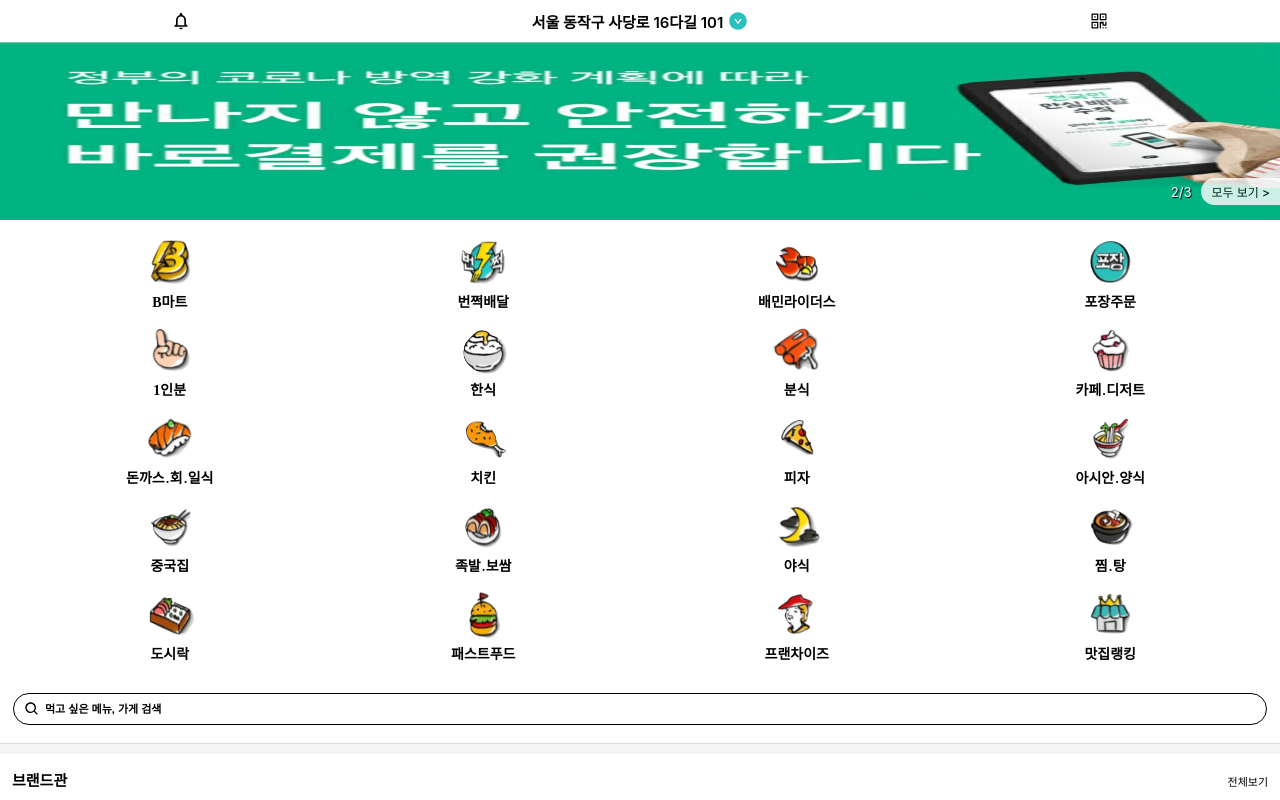
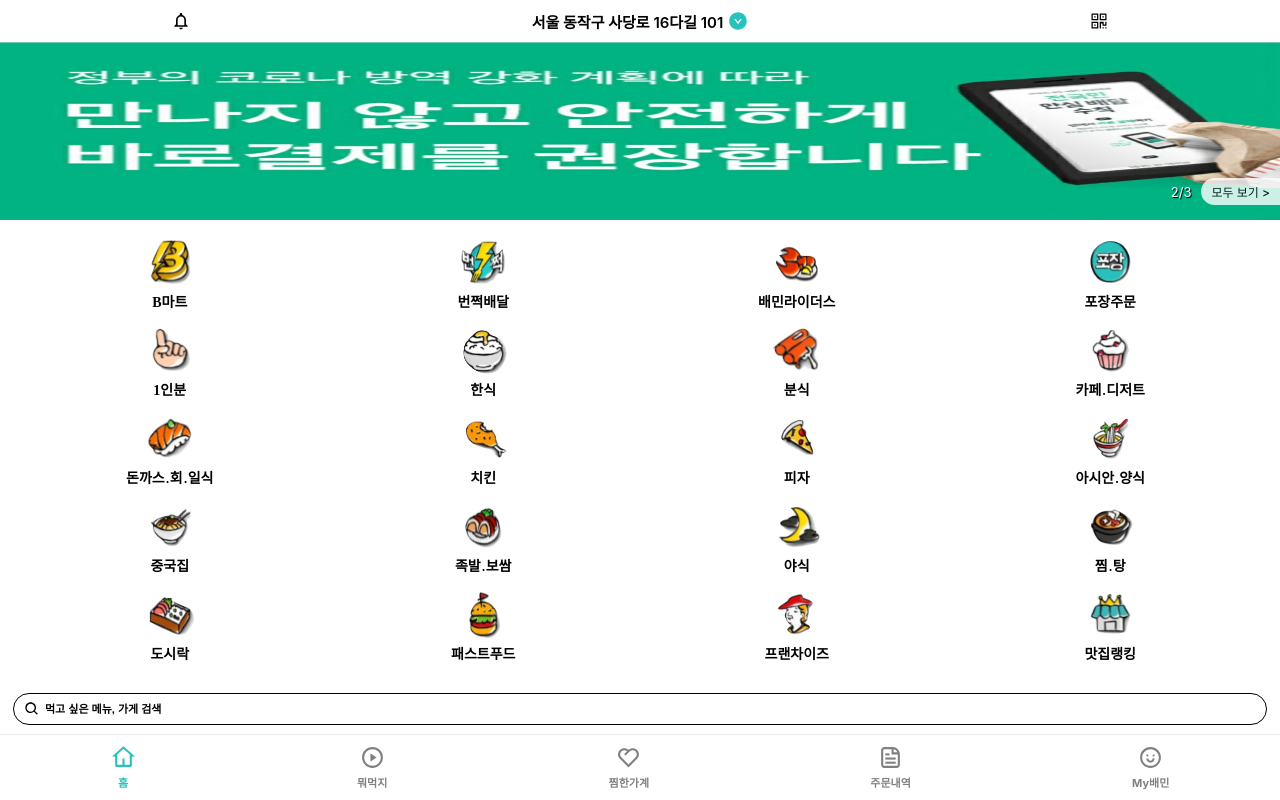
Before and after one commit to dekim1028/Bamin, a React (Create React App) app: page / in a window 1280 px wide. Shown: the top 800 px of the page. Built offline with nearby package versions, Linux system fonts and the light colour scheme.

Commit message:
tab bar 구현

```diff
--- a/src/Component/BaminMain/BaminMainTemplate.js
+++ b/src/Component/BaminMain/BaminMainTemplate.js
@@ -7,6 +7,7 @@
 
 import '../../Style/css/BaminMain/BaminMainTemplate.scss';
 import BaminFooter from './BaminFooter';
+import BaminTabBar from './BaminTabBar';
 
 const BaminMainTemplate = () => {
     return (
@@ -17,6 +18,7 @@
             <BaminNotice2/>
             <BaminRecommend/>
             <BaminFooter/>
+            <BaminTabBar/>
         </div>
     );
 };
--- /dev/null
+++ b/src/Component/BaminMain/BaminTabBar.js
@@ -0,0 +1,20 @@
+import React, { useState } from 'react';
+
+import '../../Style/css/BaminMain/BaminTabBar.scss';
+import {RiHome4Line, RiPlayCircleLine, RiHeart2Line} from 'react-icons/ri';
+import {CgFileDocument, CgSmile} from 'react-icons/cg';
+import { GiTurret } from 'react-icons/gi';
+
+const BaminTabBar = () => {
+    return (
+        <div className="BaminTabBar">
+            <div className="tab click"><RiHome4Line/><div>홈</div></div>
+            <div className="tab"><RiPlayCircleLine/><div>뭐먹지</div></div>
+            <div className="tab"><RiHeart2Line/><div>찜한가계</div></div>
+            <div className="tab"><CgFileDocument/><div>주문내역</div></div>
+            <div className="tab"><CgSmile/><div>My배민</div></div>
+        </div>
+    );
+};
+
+export default BaminTabBar;
--- a/src/Style/css/BaminMain/BaminFooter.scss
+++ b/src/Style/css/BaminMain/BaminFooter.scss
@@ -1,6 +1,7 @@
 .BaminFooter{
     position: relative;
     top: 5rem;
+    padding-bottom: 60px;
 
     .footer_notice{
         background: white;
--- /dev/null
+++ b/src/Style/css/BaminMain/BaminTabBar.scss
@@ -0,0 +1,28 @@
+.BaminTabBar{
+    position: fixed;
+    bottom: 0;
+    display: flex;
+    justify-content: space-around;
+    align-items: center;
+    width: 100%;
+    background: white;
+    box-shadow: 0 -0.6px #dddddd;
+    z-index: 999;
+    .tab{
+        color: gray;
+        &.click{
+            color:#2ac1bc;
+        }
+
+        padding:10px;
+        text-align: center;
+        svg{
+            font-size: 25px;
+        }
+
+        div{
+            font-size: 11px;
+            font-weight: 700;
+        }
+    }
+}
```
